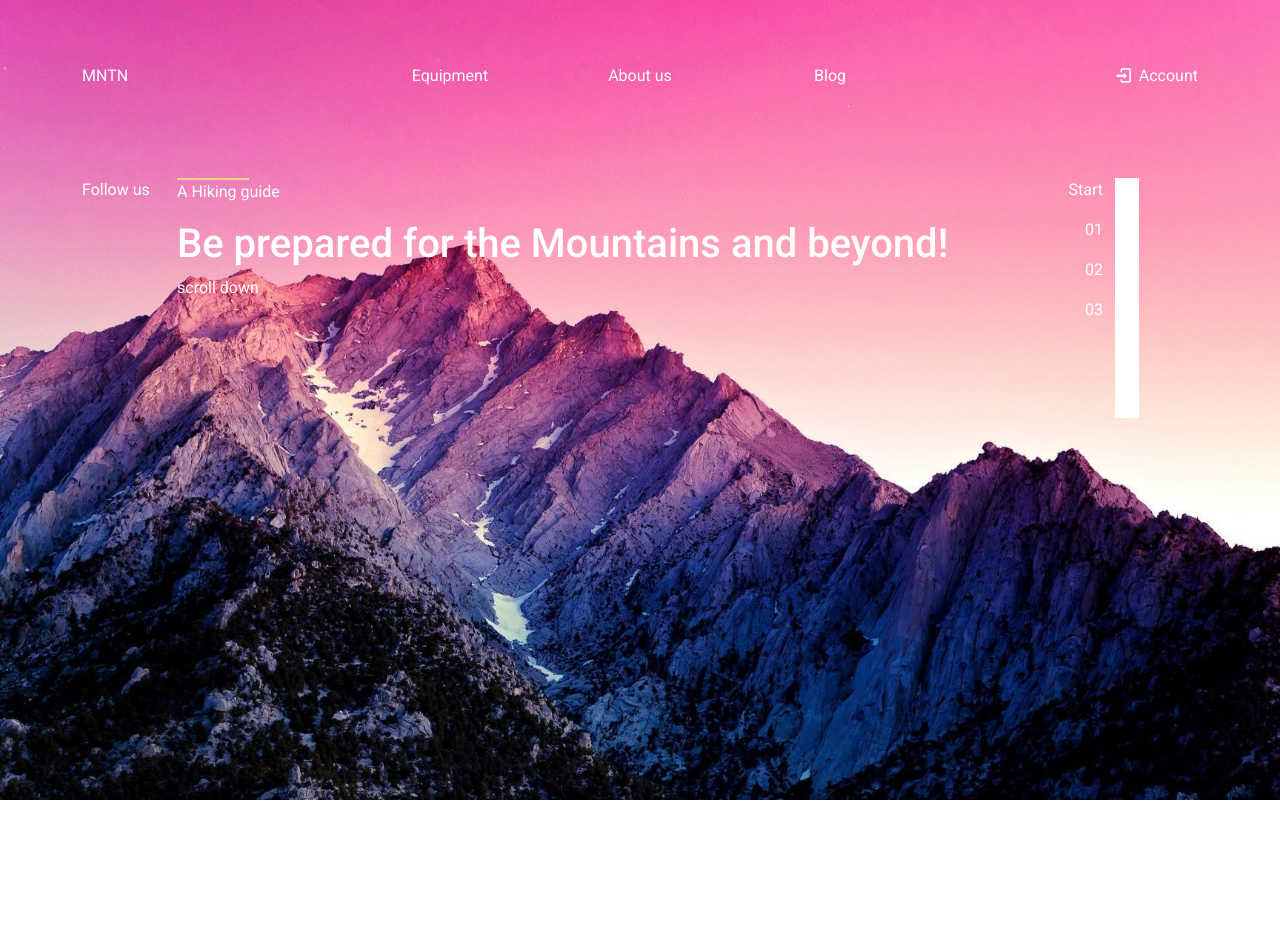
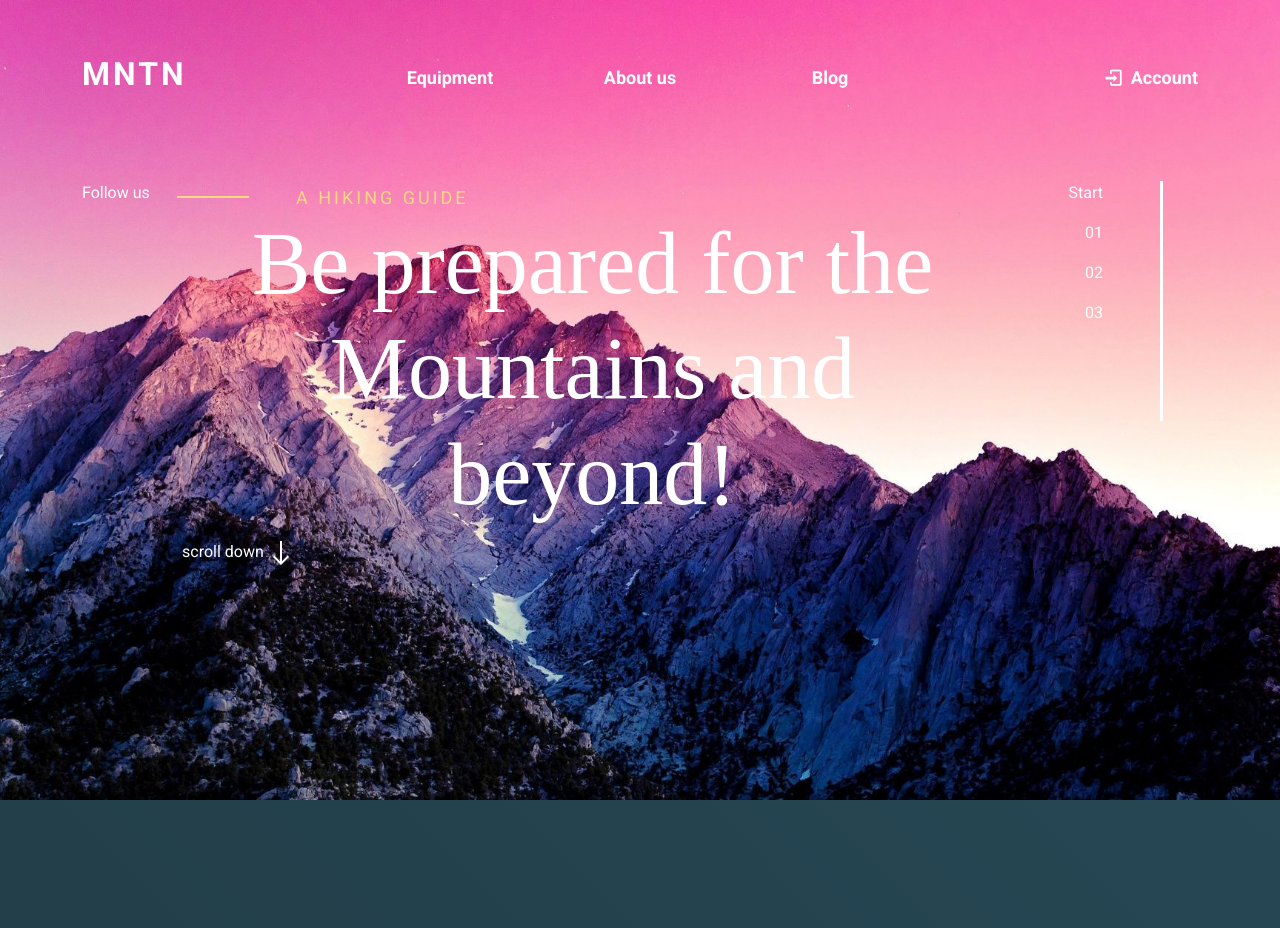
Before and after one commit to Pacman766/HikingGuide-Bootstrap, a plain HTML site: page index.html in a window 1280 px wide. Before the commit the page ends 800 px from the top, so only its background shows below. Drawn offline with Linux system fonts and the light colour scheme; a web font is replaced by a local one.

Commit message:
1110 1733

```diff
--- a/css/style.css
+++ b/css/style.css
@@ -1,11 +1,11 @@
-html, body {
+html,
+body {
   height: 100%;
 }
 
-
 body {
-    font-family: 'Roboto', sans-serif;
-    background: linear-gradient(45deg, #0F2027, #203A43, #2C5364);
+  font-family: "Roboto", sans-serif;
+  background: linear-gradient(45deg, #0f2027, #203a43, #2c5364);
   animation: gradient 10s ease infinite;
   background-size: 400% 400%;
 }
@@ -22,7 +22,9 @@ body {
   }
 }
 
-header, footer, section {
+header,
+footer,
+section {
   padding: 64px 0;
 }
 
@@ -34,21 +36,57 @@ header {
   background-size: cover;
 }
 
+.container-nav {
+  font-size: 18px;
+  font-weight: 700;
+}
+
+.logo {
+  font-size: 32px;
+  letter-spacing: 3px;
+  line-height: 20px;
+}
+
 .container-title {
   margin-top: 90px;
+}
+
+.line-text {
+  display: inline-flex;
+  justify-content: center;
+  align-items: center;
 }
 
 .line-horizontal {
   width: 72px;
   height: 2px;
-    background-color: #FBD784;
+  background-color: #fbd784;
+  margin-right: 15px;
 }
 
+.text {
+  color: #fbd784;
+  text-transform: uppercase;
+  font-size: 18px;
+  letter-spacing: 3px;
+  margin: 0 32px;
+}
+
+.text-main {
+  font-family: "Gentium Basic", serif;
+  font-weight: 400;
+  font-size: 88px;
+}
+
+.scroll {
+  display: inline-flex;
+  margin: 5px;
+}
 
 .line-vertical {
   width: 3px;
   height: 240px;
   background-color: #fff;
-
-
+  padding: 0;
+  margin-left: 45px;
 }
--- a/index.html
+++ b/index.html
@@ -16,9 +16,9 @@
   </head>
   <body class="text-white">
     <header>
-      <div class="container">
-        <div class="row">
-          <div class="col-3 text-start">MNTN</div>
+      <div class="container container-nav">
+        <div class="row row-nav">
+          <div class="col-3 text-start logo">MNTN</div>
           <div class="col-2 text-center">Equipment</div>
           <div class="col-2 text-center">About us</div>
           <div class="col-2 text-center">Blog</div>
@@ -32,25 +32,32 @@
       <div class="container container-title">
         <div class="row">
           <div class="col-1">Follow us</div>
-          <div class="col-9">
-            <div class="line-horizontal"></div>
-            <p>A Hiking guide</p>
-            <h1>Be prepared for the Mountains and beyond!</h1>
-            <p>scroll down</p>
+          <div class="col-9 col-title">
+            <div class="line-text">
+              <div class="line-horizontal"></div>
+              <p class="text">A Hiking guide</p>
+            </div>
+            <h1 class="text-center text-main">
+              Be prepared for the Mountains and beyond!
+            </h1>
+            <p class="scroll">scroll down</p>
+            <img class="arrow-down" src="/img/arrow-down.svg" alt="" />
           </div>
           <div class="col-1 text-end">
-
             <p>Start</p>
             <p>01</p>
             <p>02</p>
             <p>03</p>
-
           </div>
-          <div class="col-1 text-end line-vertical "></div>
+          <div class="col-1 text-end line-vertical"></div>
         </div>
       </div>
     </header>
-
+    <section>
+      <div class="container">
+        <div class="row"></div>
+      </div>
+    </section>
     <script src="js/bootstrap.bundle.min.js"></script>
   </body>
 </html>
```
Also changed, not shown: img/arrow-down.svg (added). Lines whose indentation alone changed are shown as unchanged.
